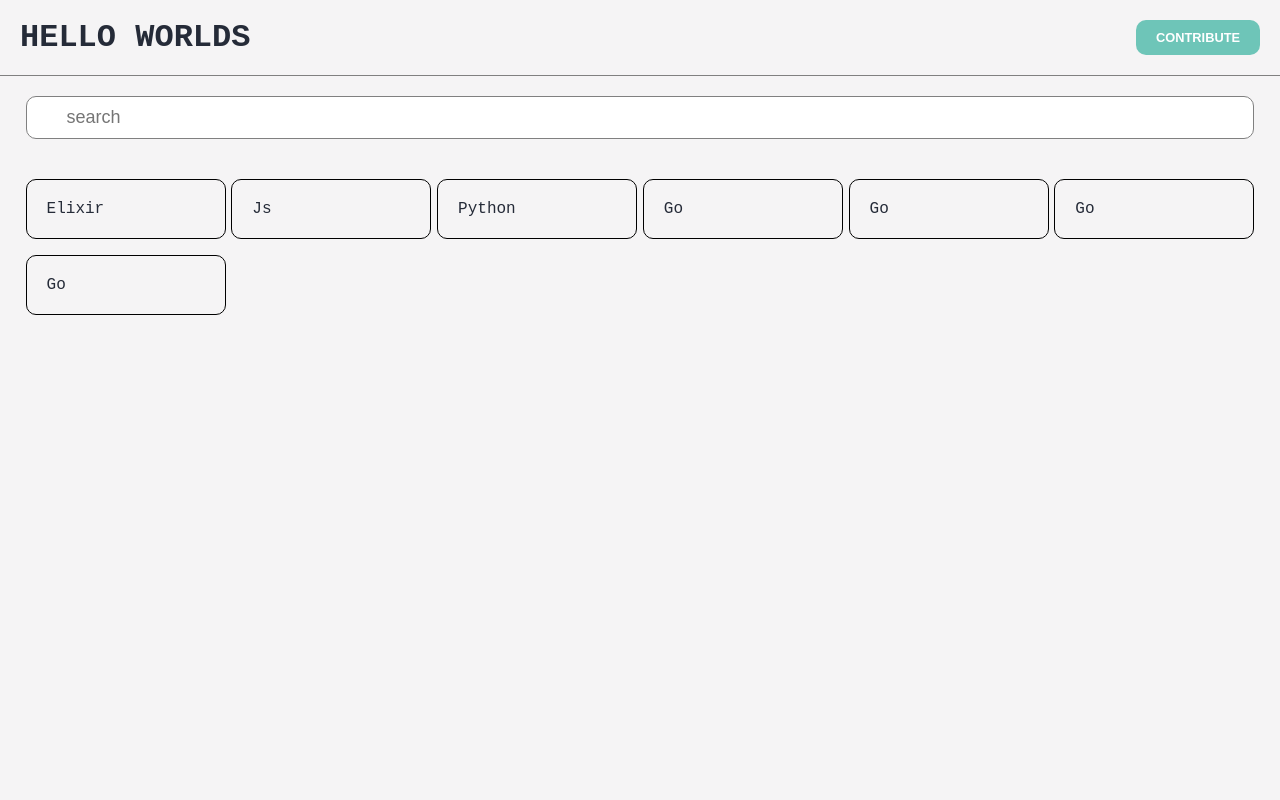
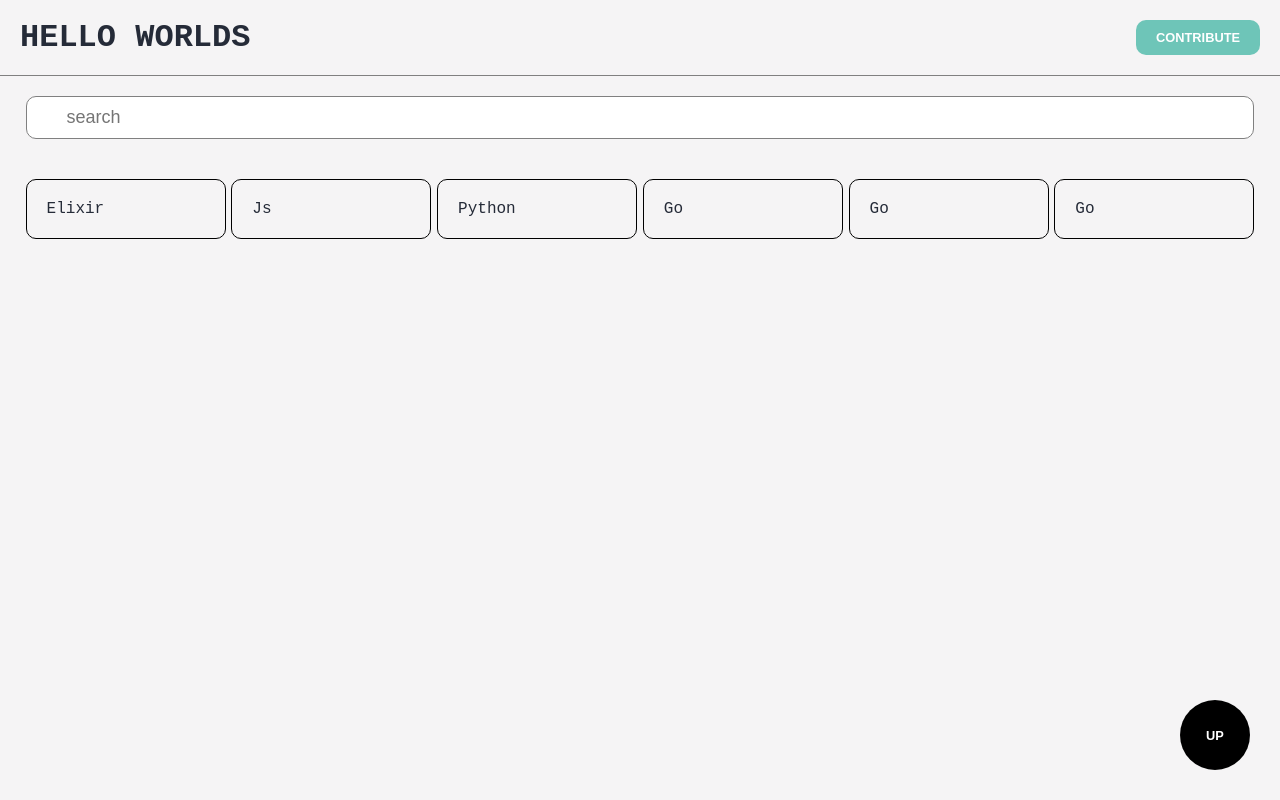
Before and after one commit to DarkCode01/data-structure-visualizer, a Next.js app: page / in a window 1280 px wide. Built offline with nearby package versions, Linux system fonts and the light colour scheme.

Commit message:
feat(HwActionTop): for redirect to top of page

```diff
--- /dev/null
+++ b/components/HwActionTop.tsx
@@ -0,0 +1,16 @@
+import styled from "styled-components";
+import HwButton from "./HwButton";
+
+const HwActionTop = styled(HwButton)`
+  background-color: black;
+  color: white;
+  border-radius: 50%;
+  width: 70px;
+  height: 70px;
+
+  position: fixed;
+  bottom: 30px;
+  right: 30px;
+`;
+
+export default HwActionTop;
--- a/pages/index.tsx
+++ b/pages/index.tsx
@@ -8,6 +8,7 @@ import HwButton from "@/components/HwButton";
 import HwSearch from "@/components/HwSearch";
 import HwListLanguage from "@/components/HwListLanguage";
 import HwLanguage from "@/components/HwLanguage";
+import HwActionTop from "@/components/HwActionTop";
 
 const Home = () => {
   return (
@@ -32,8 +33,9 @@ const Home = () => {
             <HwLanguage>Go</HwLanguage>
             <HwLanguage>Go</HwLanguage>
             <HwLanguage>Go</HwLanguage>
-            <HwLanguage>Go</HwLanguage>
           </HwListLanguage>
+
+          <HwActionTop>UP</HwActionTop>
         </HwContainer>
       </div>
     </Page>
```
